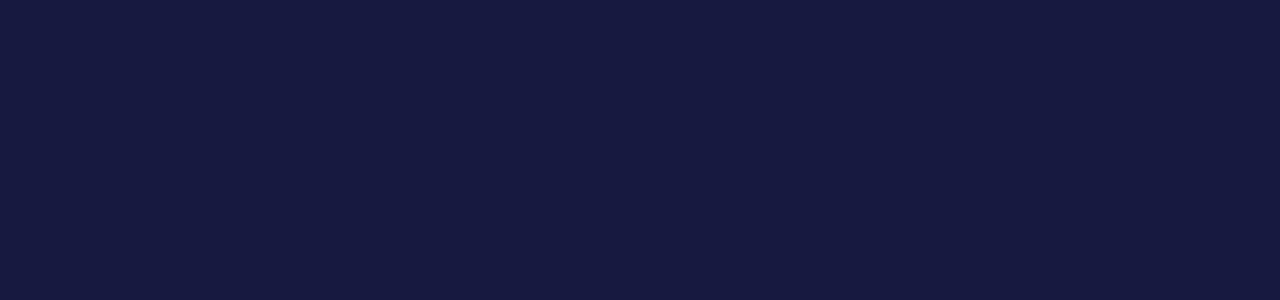
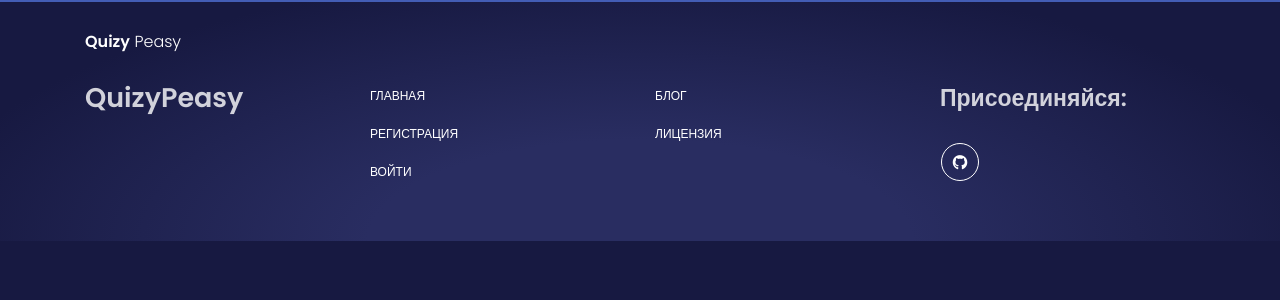
Before and after one commit to RusAbk/quizy-peasy, a Django app: page / in a window 1280 px wide. Before the commit the part shown is empty. Shown: the top 300 px of the page. Run offline with Django 3.2, Linux system fonts and the light colour scheme; some libraries are stand-ins or nearby versions.

Commit message:
templates/parts renamed to templates/snippets for gitignore accordance

```diff
--- a/main/templates/pages/index.html
+++ b/main/templates/pages/index.html
@@ -1,7 +1,7 @@
 {% extends 'base.html' %}
 
 {% block main %}
-{% include 'parts/common_header.html' %}
+{% include 'snippets/common_header.html' %}
 
-{% include 'parts/common_footer.html' %}
+{% include 'snippets/common_footer.html' %}
 {% endblock main %}
--- /dev/null
+++ b/main/templates/snippets/common_footer.html
@@ -0,0 +1,50 @@
+<footer class="footer">
+    <div class="container">
+      <div class="row">
+        <div class="col-md-3">
+          <h2 class="title">QuizyPeasy</h2>
+        </div>
+        <div class="col-md-3">
+          <ul class="nav">
+            <li class="nav-item">
+              <a href="/" class="nav-link">
+                Главная
+              </a>
+            </li>
+            <li class="nav-item">
+              <a href="#" class="nav-link">
+                Регистрация
+              </a>
+            </li>
+            <li class="nav-item">
+              <a href="/" class="nav-link">
+                Войти
+              </a>
+            </li>
+          </ul>
+        </div>
+        <div class="col-md-3">
+          <ul class="nav">
+            <li class="nav-item">
+              <a href="https://blog.ruslanabk.ru/" class="nav-link">
+                Блог
+              </a>
+            </li>
+            <li class="nav-item">
+              <a href="https://opensource.org/licenses/MIT" class="nav-link">
+                Лицензия
+              </a>
+            </li>
+          </ul>
+        </div>
+        <div class="col-md-3">
+          <h3 class="title">Присоединяйся:</h3>
+          <div class="btn-wrapper profile">
+            <a target="_blank" href="https://github.com/Ruslanabk/quizy-peasy" class="btn btn-icon btn-neutral  btn-round btn-simple" data-toggle="tooltip" data-original-title="Github repo">
+              <i class="fab fa-github"></i>
+            </a>
+          </div>
+        </div>
+      </div>
+    </div>
+  </footer>
--- /dev/null
+++ b/main/templates/snippets/common_header.html
@@ -0,0 +1,12 @@
+<!-- Navbar -->
+<nav class="navbar navbar-expand-lg fixed-top navbar-transparent " color-on-scroll="100">
+  <div class="container">
+    <div class="navbar-translate">
+      {% comment %} Logo {% endcomment %}
+      <a class="navbar-brand" href="/" rel="tooltip" title="Coded by Ruslan Abkadirov with ❤" data-placement="bottom" target="_blank">
+        <span>Quizy</span> Peasy
+      </a>
+    </div>
+  </div>
+</nav>
+<!-- End Navbar -->
```
